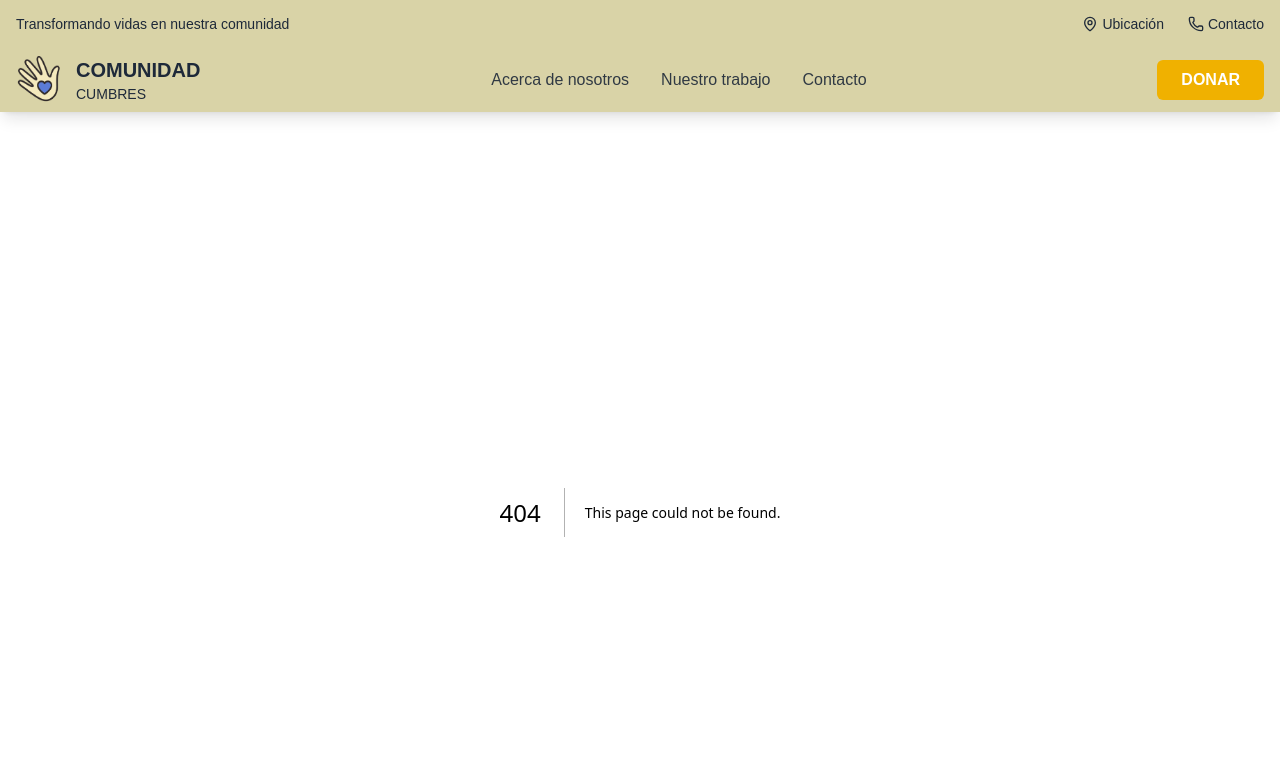
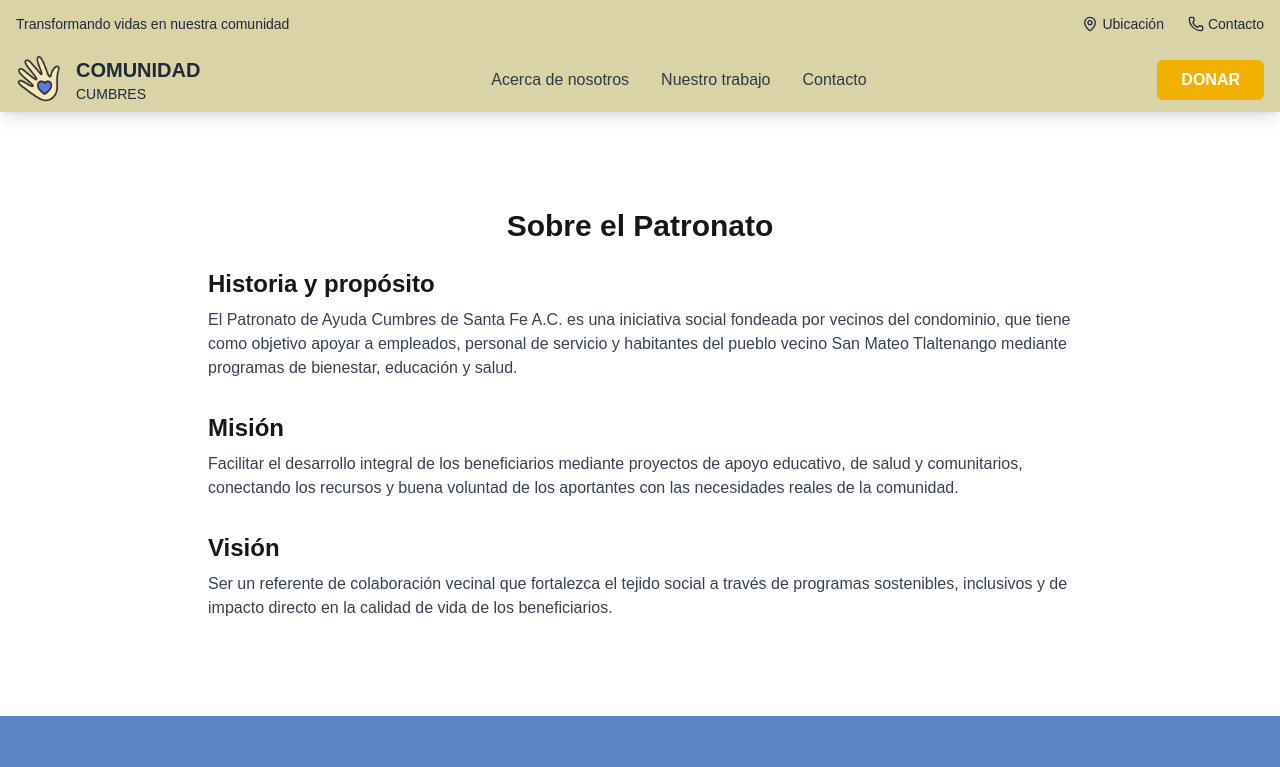
Before and after one commit to sofia-lpz/comunidadcumbres, a Next.js app in the folder nextapp/: page /acerca-de-nosotros in a window 1280 px wide. Before the commit this address had no page. Shown: the top 767 px of the page. Built offline with nearby package versions, Linux system fonts and the light colour scheme.

Commit message:
feat: sección misión y visión en /acerca-de-nosotros + dependencias

```diff
--- /dev/null
+++ b/nextapp/src/app/acerca-de-nosotros/page.jsx
@@ -0,0 +1,9 @@
+import AboutText from "@/components/about/AboutText";
+
+export default function AboutPage() {
+  return (
+    <main className="px-6 py-12">
+      <AboutText />
+    </main>
+  );
+}
--- /dev/null
+++ b/nextapp/src/components/about/AboutText.jsx
@@ -0,0 +1,41 @@
+const AboutText = () => {
+  return (
+    <section className="max-w-4xl mx-auto px-4 py-12">
+      <h2 className="text-3xl font-bold mb-6 text-center">
+        Sobre el Patronato
+      </h2>
+
+      <div className="mb-8">
+        <h3 className="text-2xl font-semibold mb-2">Historia y propósito</h3>
+        <p className="text-gray-700">
+          El Patronato de Ayuda Cumbres de Santa Fe A.C. es una iniciativa
+          social fondeada por vecinos del condominio, que tiene como objetivo
+          apoyar a empleados, personal de servicio y habitantes del pueblo
+          vecino San Mateo Tlaltenango mediante programas de bienestar,
+          educación y salud.
+        </p>
+      </div>
+
+      <div className="mb-8">
+        <h3 className="text-2xl font-semibold mb-2">Misión</h3>
+        <p className="text-gray-700">
+          Facilitar el desarrollo integral de los beneficiarios mediante
+          proyectos de apoyo educativo, de salud y comunitarios, conectando los
+          recursos y buena voluntad de los aportantes con las necesidades reales
+          de la comunidad.
+        </p>
+      </div>
+
+      <div>
+        <h3 className="text-2xl font-semibold mb-2">Visión</h3>
+        <p className="text-gray-700">
+          Ser un referente de colaboración vecinal que fortalezca el tejido
+          social a través de programas sostenibles, inclusivos y de impacto
+          directo en la calidad de vida de los beneficiarios.
+        </p>
+      </div>
+    </section>
+  );
+};
+
+export default AboutText;
```
Also changed, not shown: 1 other file (tests, documents, lock files or other folders).
